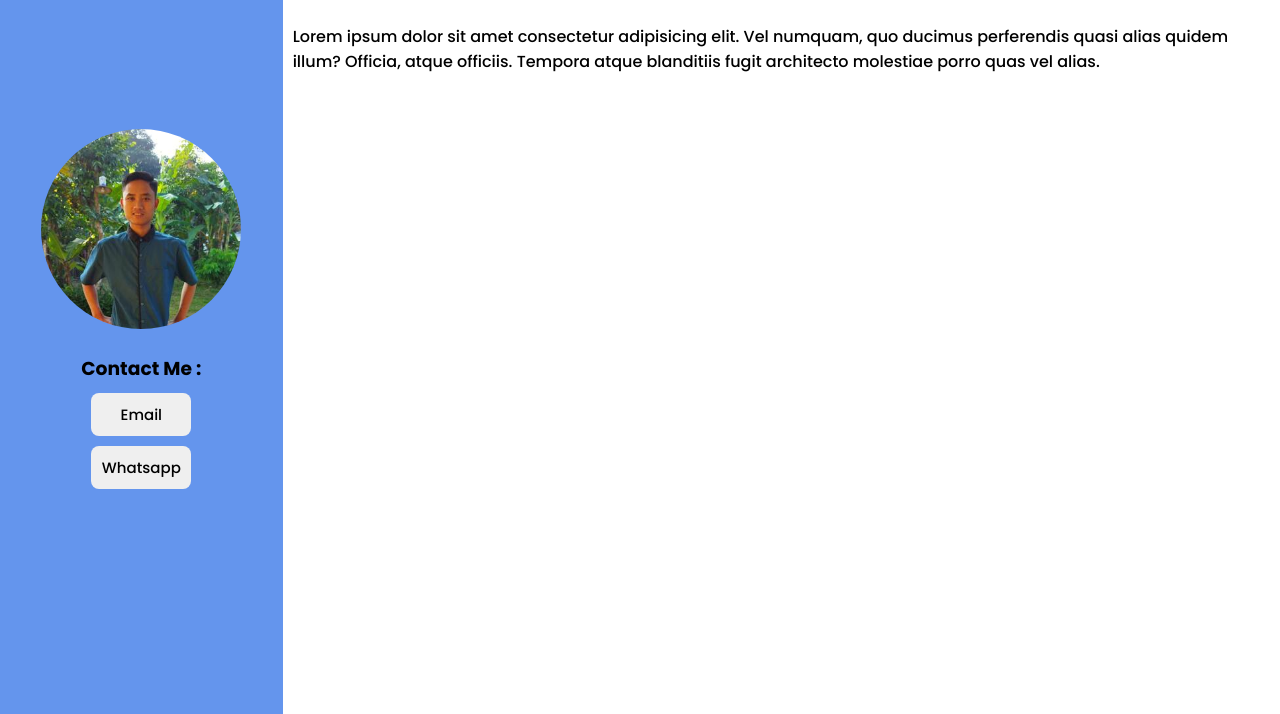
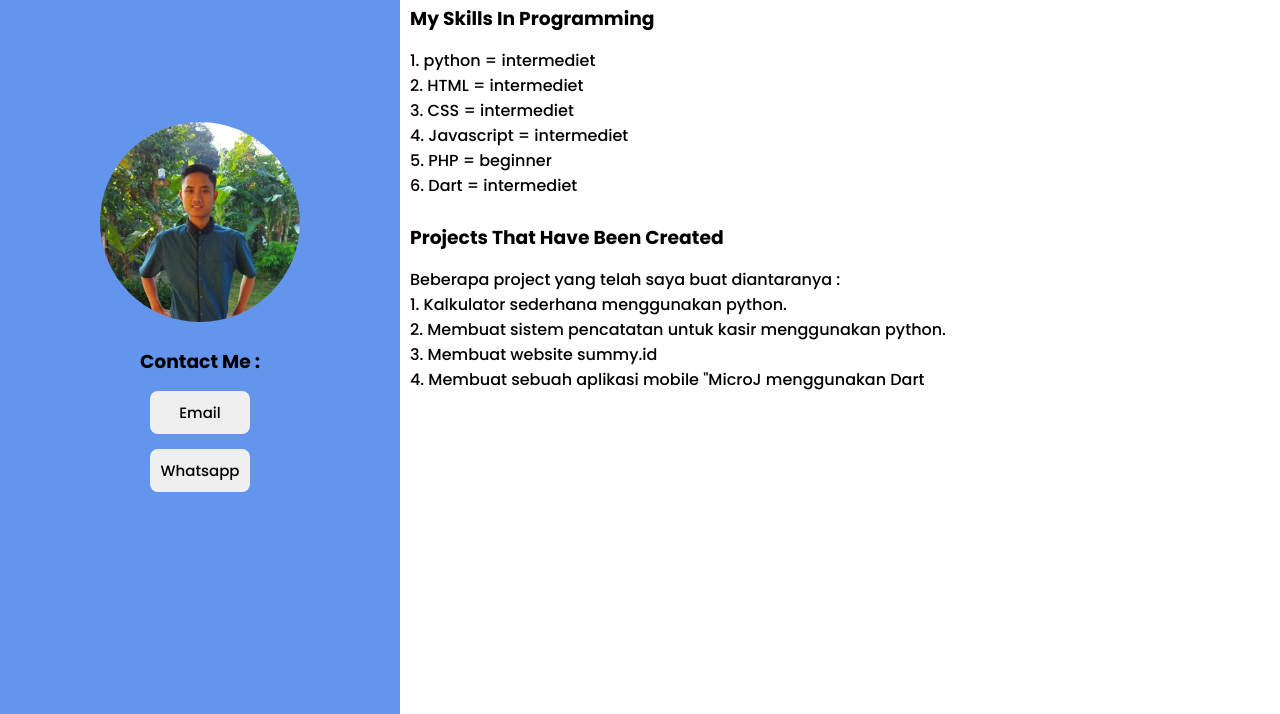
Before and after one commit to ihzapradana/My-Portofolio, a plain HTML site: page profile.html in a window 1280 px wide. Shown: the part 86-800 px from the top of the page. Drawn offline with Linux system fonts and the light colour scheme.

Commit message:
sampai page portofolio boskuhh

```diff
--- a/profile.css
+++ b/profile.css
@@ -71,7 +71,7 @@ ul li a:hover{
     margin-bottom: 25px;
 }
 h1{
-    margin-bottom: 10px;
+    margin-bottom: 15px;
 }
 
 .left-container{
@@ -79,7 +79,7 @@ h1{
     justify-content: center;
     align-items: center;
     /* position: fixed; */
-    width: 500px;
+    width: 400px;
     height: 100vh;
     background-color: #6495ED;
 }
@@ -90,7 +90,7 @@ h1{
     width: 50%;
     font-size: 15px;
     padding: 10px;
-    margin-bottom: 10px;
+    margin-bottom: 15px;
     border-radius: 8px;
     outline: none;
     border: none;
@@ -104,6 +104,6 @@ h1{
 
 }
 .content{
-    padding-top: 100px;
+    padding-top: 90px;
     padding-left: 10px;
 }
--- a/profile.html
+++ b/profile.html
@@ -34,8 +34,31 @@
         </section>
 
         <section class="content">
-            <h1></h1>
-            <p>Lorem ipsum dolor sit amet consectetur adipisicing elit. Vel numquam, quo ducimus perferendis quasi alias quidem illum? Officia, atque officiis. Tempora atque blanditiis fugit architecto molestiae porro quas vel alias.</p>
+            <div class="skil">
+                <h1>My Skills In Programming</h1>
+                <ol class="kemampuan">
+                    <li> 1. python = intermediet</li>
+                    <li>2. HTML = intermediet</li>
+                    <li>3. CSS = intermediet</li>
+                    <li>4. Javascript = intermediet</li>
+                    <li>5. PHP = beginner</li>
+                    <li>6. Dart = intermediet</li>
+                </ol>
+                <!-- <p>1. python = intermediet</p>
+                <p>2. HTML = intermedie</p>
+                <p>3. CSS = intermediet</p>
+                <p>4. Javascript = intermediet</p>
+                <p>5. PHP = beginner</p> -->
+            </div>
+            <br>
+            <h1>Projects That Have Been Created</h1>
+            <p>Beberapa project yang telah saya buat diantaranya :</p>
+            <ol class="projek">
+                <li>1. Kalkulator sederhana menggunakan python.</li>
+                <li>2. Membuat sistem pencatatan untuk kasir menggunakan python.</li>
+                <li>3. Membuat website summy.id</li>
+                <li>4. Membuat sebuah aplikasi mobile "MicroJ menggunakan Dart</li>
+            </ol>
         </section>
     </section>
 </body>
```
Also changed, not shown: about.html (+3 -2 lines), home.html (+1 -1 lines).
